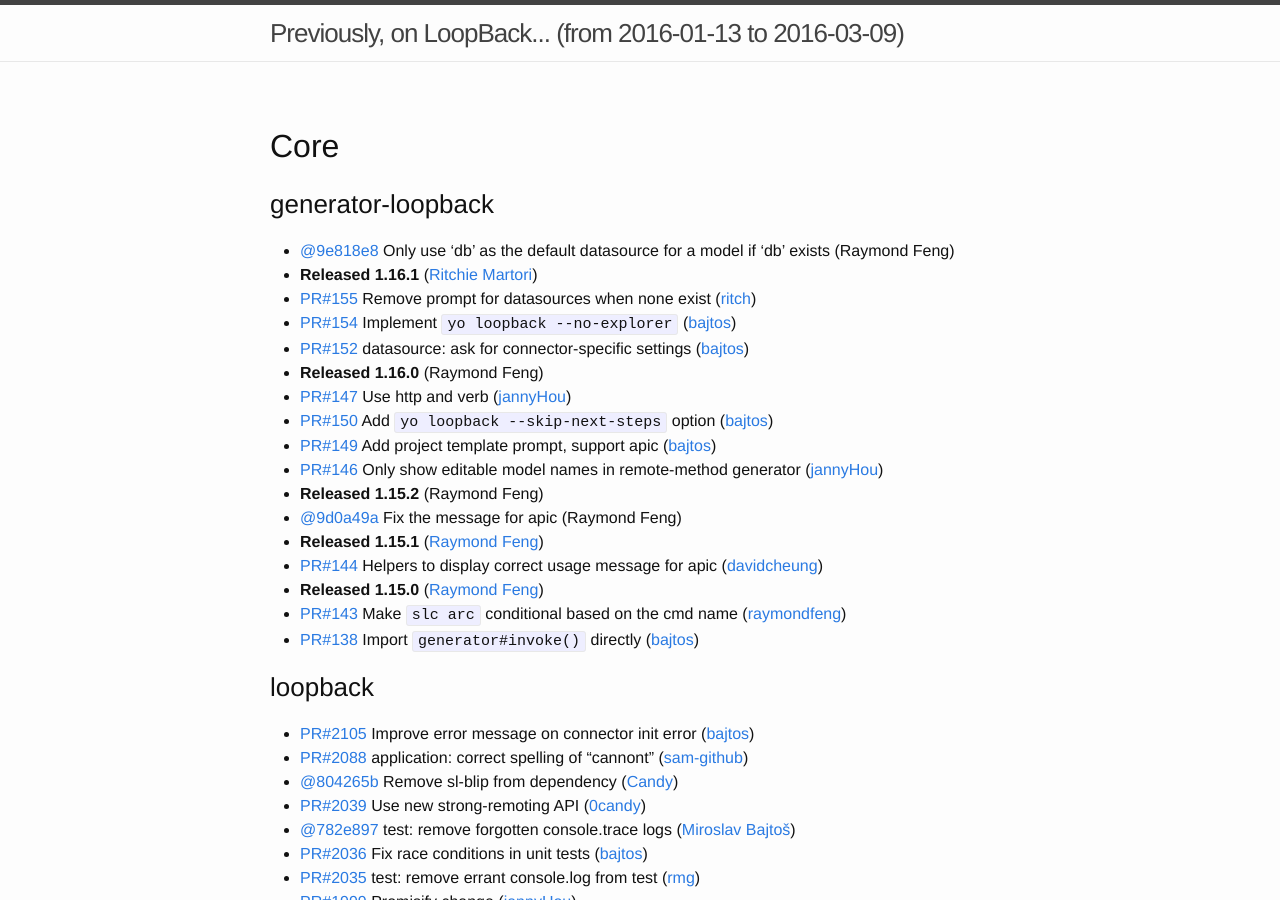
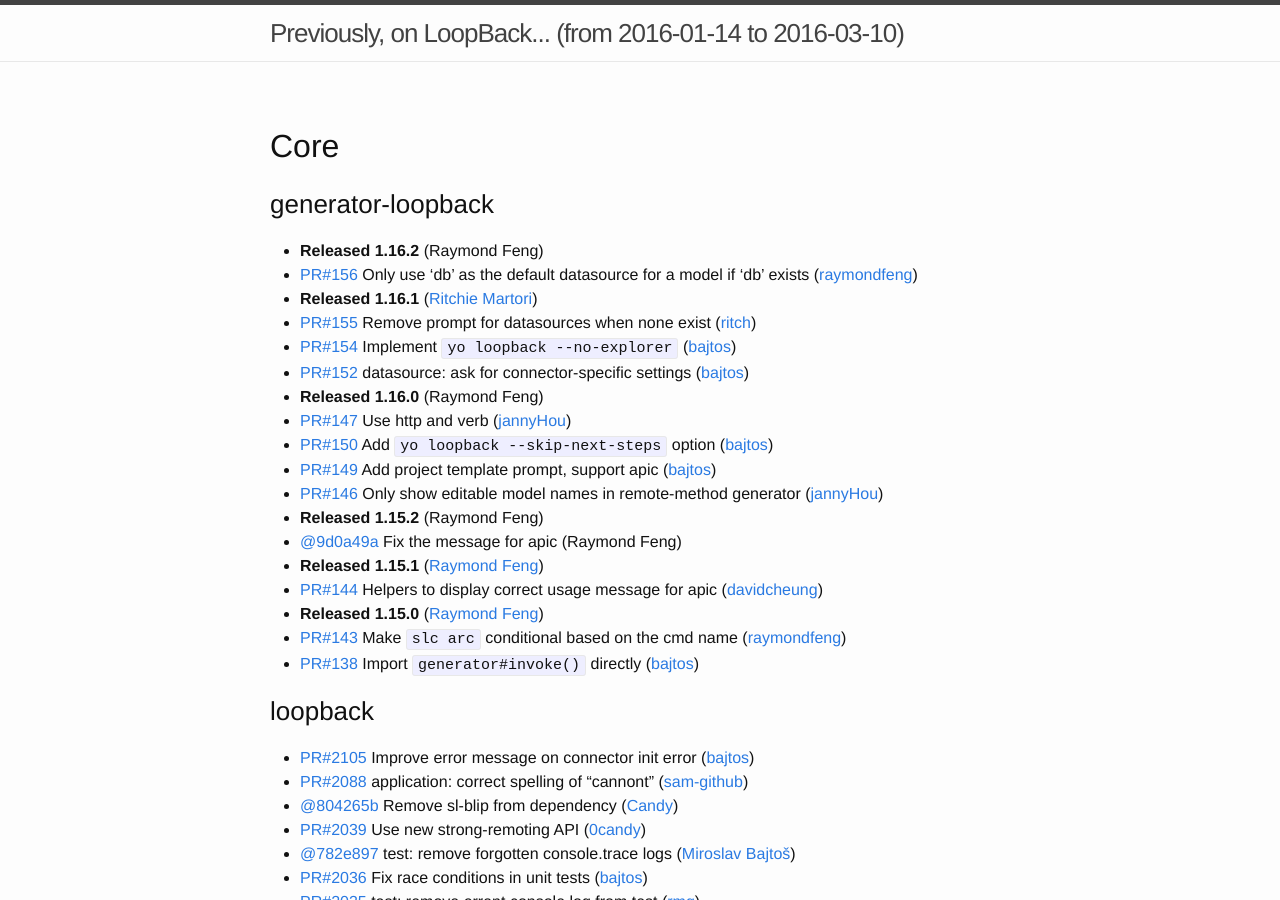
Before and after one commit to strongloop/loopback, a Jekyll site: the page built from index.md, in a window 1280 px wide and 900 px high. Built offline with Jekyll 4.4.1, drawn with Linux system fonts in a browser that asks for light colours; some of the changed text lies outside the part shown.

Commit message:
Update changelog

```diff
--- a/index.md
+++ b/index.md
@@ -1,12 +1,13 @@
 ---
 layout: page
-since: (from 2016-01-13 to 2016-03-09)
+since: (from 2016-01-14 to 2016-03-10)
 ---
 
 ## Core
 
 ### generator-loopback
- * [@9e818e8](https://github.com/strongloop/generator-loopback/commit/9e818e8128f25c7823c7d5a2e5e5b66e7a31c416) Only use 'db' as the default datasource for a model if 'db' exists (Raymond Feng)
+ * **Released 1.16.2** (Raymond Feng)
+ * [PR#156](https://github.com/strongloop/generator-loopback/pull/156) Only use 'db' as the default datasource for a model if 'db' exists ([raymondfeng](https://github.com/raymondfeng))
  * **Released 1.16.1** ([Ritchie Martori](https://github.com/ritch))
  * [PR#155](https://github.com/strongloop/generator-loopback/pull/155) Remove prompt for datasources when none exist ([ritch](https://github.com/ritch))
  * [PR#154](https://github.com/strongloop/generator-loopback/pull/154) Implement `yo loopback --no-explorer` ([bajtos](https://github.com/bajtos))
@@ -95,6 +96,8 @@
 
 
 ### loopback-connector-db2
+ * **Released 1.0.8** ([Quentin Presley](https://github.com/qpresley))
+ * [PR#20](https://github.com/strongloop/loopback-connector-db2/pull/20) Update migration to support connector specific properties stanza ([qpresley](https://github.com/qpresley))
  * **Released 1.0.7** ([Quentin Presley](https://github.com/qpresley))
  * **Released 1.0.6** ([Quentin Presley](https://github.com/qpresley))
  * [@aeca345](https://github.com/strongloop/loopback-connector-db2/commit/aeca3458dac2f2a5fab081cfd1802ab14eb6216d) Remove commented out line in transaction.js ([Quentin Presley](https://github.com/qpresley))
```
